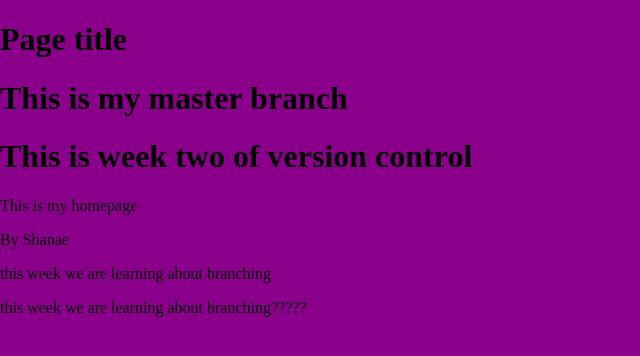
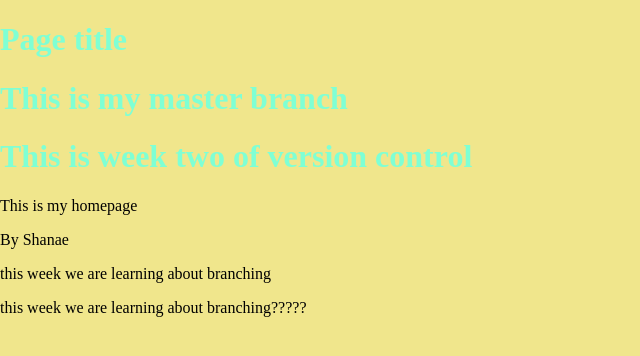
Before and after one commit to SLaPean123456789/vcwk1website, a plain HTML site: page index.html in a window 1280 px wide. Shown: the whole page, without its empty margins (0-640 px from the left). Drawn offline with nearby package versions, Linux system fonts and the light colour scheme.

Commit message:
Messed with colors
colors

```diff
--- a/_css/main.css
+++ b/_css/main.css
@@ -8,8 +8,11 @@ html {
   -webkit-text-size-adjust: 100%;
 }
 html, body  {
-    background-color: darkmagenta;
+    background-color: khaki;
 	margin: 0;
+}
+h1 {
+    color: aquamarine;
 }
 /* Correct `block` display not defined in IE 8/9.*/
 article,aside,details,figcaption,figure,footer,header,main,nav,section,summary {
```
